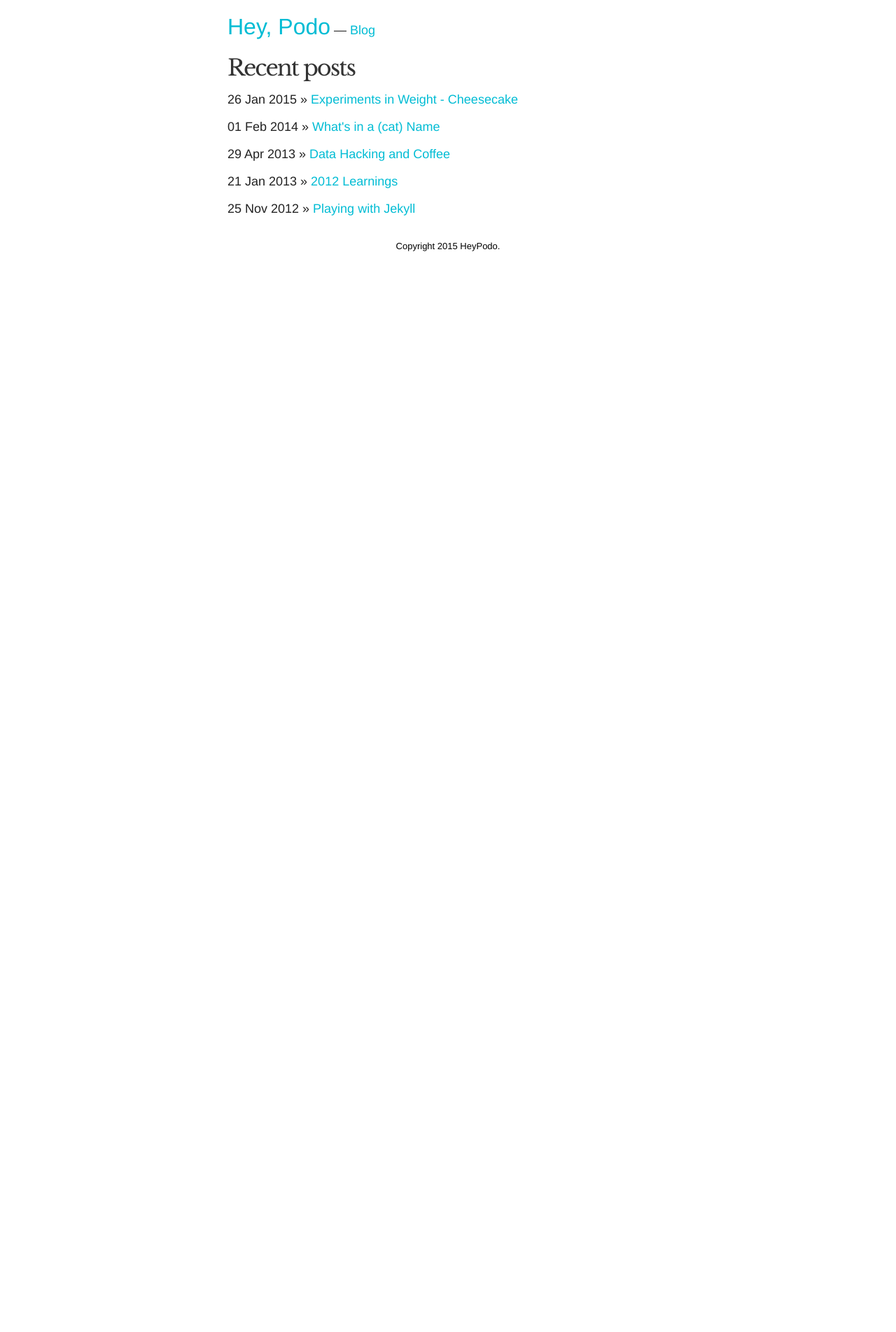
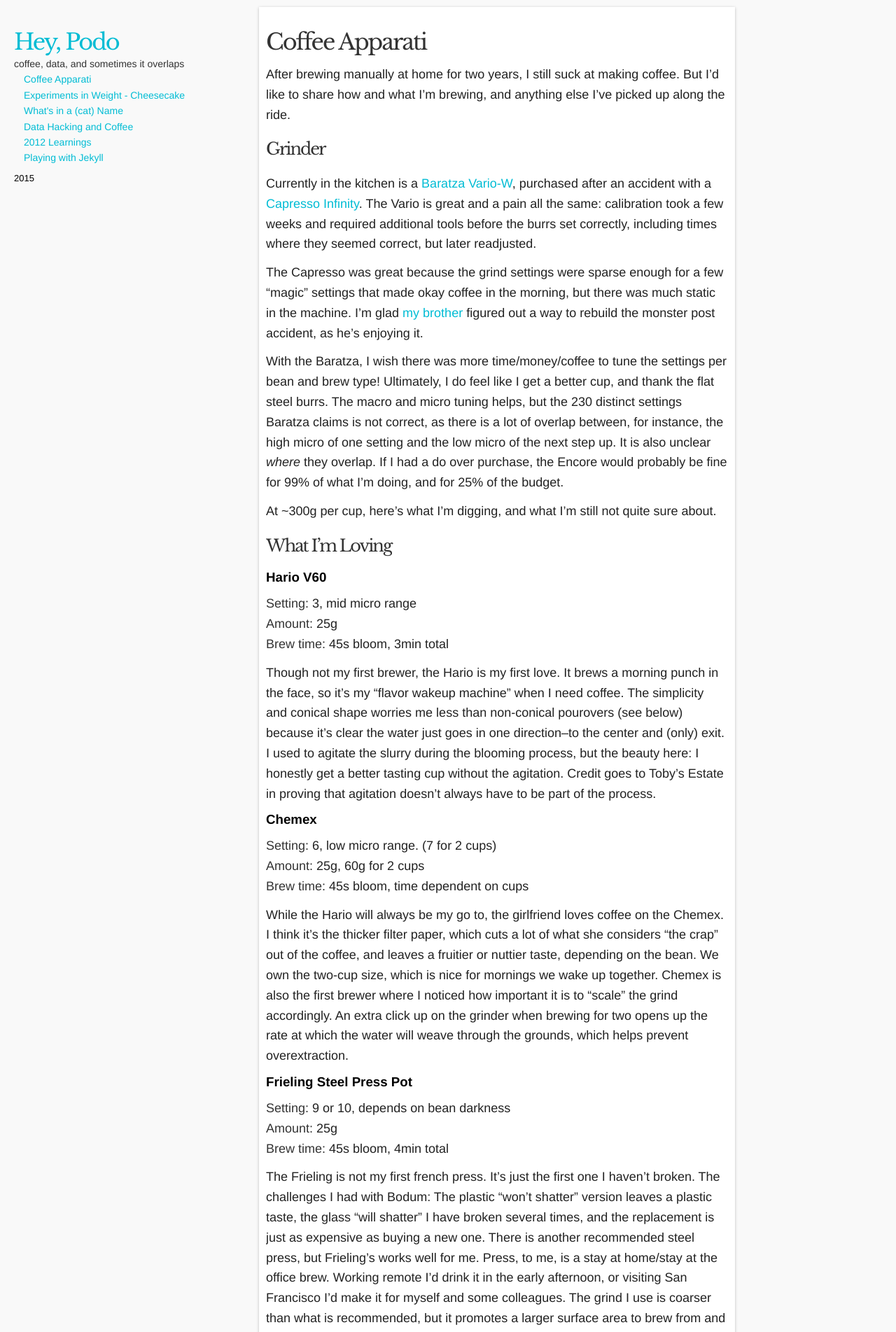
Before and after one commit to podopie/podopie.github.com, a Jekyll site: the page built from blog/index.html, in a window 1280 px wide. Shown: the top 1903 px of the page at 70% size. Built offline with Jekyll 4.4.1, drawn with Linux system fonts in a browser that asks for light colours; before the commit the page ends 900 px from its top, so only the background shows below that; some of the changed text lies outside the part shown.

Commit message:
adding a draft

```diff
--- a/_layouts/default.html
+++ b/_layouts/default.html
@@ -16,10 +16,18 @@
   <link href="/public/css/syntax.min.css" rel="stylesheet" media="screen">
 </head>
 <body class="blog">
+  <div class="nav-container home-posts">
+    <h1><a href="/">Hey, Podo</a></h1>
+      <p><strong>coffee, data, and sometimes it overlaps</strong></p>
+      <ul class="posts">
+        {% for post in site.posts limit:10 %}
+          <li><a href="{{ post.url }}">{{ post.title }}</a></li>
+        {% endfor %}
+      </ul>
+      <footer>2015</footer>
+  </div>
   <div class="blog-container">
-    <h1><a href="/">Hey, Podo</a><span class="secondary"> &mdash; <a href="/blog/index.html">Blog</a></span></h1>
-    {{ content }}
-    <footer>Copyright 2015 HeyPodo.</footer>
+      {{ content }}
   </div>
 </body>
 <script type="text/javascript">
--- /dev/null
+++ b/_posts/2015-01-26-coffee_apparati.md
@@ -0,0 +1,84 @@
+---
+layout: post
+title: Coffee Apparati
+---
+
+After brewing manually at home for two years, I still suck at making coffee. But I'd like to share how and what I'm brewing, and anything else I've picked up along the ride.
+
+## Grinder
+
+Currently in the kitchen is a [Baratza Vario-W](https://www.baratza.com/flat-burr-grinders/vario-w-grinder/), purchased after an accident with a [Capresso Infinity](http://www.capresso.com/coffee-grinders/conical-burr/infinity-conical-burr-grinder-stainless-steel.html). The Vario is great and a pain all the same: calibration took a few weeks and required additional tools before the burrs set correctly, including times where they seemed correct, but later readjusted.
+
+The Capresso was great because the grind settings were sparse enough for a few "magic" settings that made okay coffee in the morning, but there was much static in the machine. I'm glad [my brother](https://twitter.com/apodojil/status/532000257748779008) figured out a way to rebuild the monster post accident, as he's enjoying it.
+
+With the Baratza, I wish there was more time/money/coffee to tune the settings per bean and brew type! Ultimately, I do feel like I get a better cup, and thank the flat steel burrs. The macro and micro tuning helps, but the 230 distinct settings Baratza claims is not correct, as there is a lot of overlap between, for instance, the high micro of one setting and the low micro of the next step up. It is also unclear *where* they overlap. If I had a do over purchase, the Encore would probably be fine for 99% of what I'm doing, and for 25% of the budget.
+
+At ~300g per cup, here's what I'm digging, and what I'm still not quite sure about.
+
+## What I'm Loving
+
+### Hario V60
+
+**Setting**: 3, mid micro range<br />
+**Amount**: 25g<br />
+**Brew time**: 45s bloom, 3min total<br />
+
+Though not my first brewer, the Hario is my first love. It brews a morning punch in the face, so it's my "flavor wakeup machine" when I need coffee. The simplicity and conical shape worries me less than non-conical pourovers (see below) because it's clear the water just goes in one direction--to the center and (only) exit. I used to agitate the slurry during the blooming process, but the beauty here: I honestly get a better tasting cup without the agitation. Credit goes to Toby's Estate in proving that agitation doesn't always have to be part of the process.
+
+### Chemex
+
+**Setting**: 6, low micro range. (7 for 2 cups)<br />
+**Amount**: 25g, 60g for 2 cups<br />
+**Brew time**: 45s bloom, time dependent on cups<br />
+
+While the Hario will always be my go to, the girlfriend loves coffee on the Chemex. I think it's the thicker filter paper, which cuts a lot of what she considers "the crap" out of the coffee, and leaves a fruitier or nuttier taste, depending on the bean. We own the two-cup size, which is nice for mornings we wake up together. Chemex is also the first brewer where I noticed how important it is to "scale" the grind accordingly. An extra click up on the grinder when brewing for two opens up the rate at which the water will weave through the grounds, which helps prevent overextraction.
+
+### Frieling Steel Press Pot
+
+**Setting**: 9 or 10, depends on bean darkness<br />
+**Amount**: 25g<br />
+**Brew time**: 45s bloom, 4min total<br />
+
+The Frieling is not my first french press. It's just the first one I haven't broken. The challenges I had with Bodum: The plastic "won't shatter" version leaves a plastic taste, the glass "will shatter" I have broken several times, and the replacement is just as expensive as buying a new one. There is another recommended steel press, but Frieling's works well for me. Press, to me, is a stay at home/stay at the office brew. Working remote I'd drink it in the early afternoon, or visiting San Francisco I'd make it for myself and some colleagues. The grind I use is coarser than what is recommended, but it promotes a larger surface area to brew from and makes a thicker brew. The cup also tends to have less sludge, which is a nice bonus.
+
+I also will use the press pot for cold brew using a 1:4 - 1:6 ratio, brewing in the fridge. The next day, pour the concentrate through a Hario or chemex filter to remove the sediment. Then pour the remainder over a full cup of ice, add a smidge of milk (or don't!) and enjoy.
+
+## What I can't figure out
+
+### Aeropress
+
+**Setting**: 3, low micro range<br />
+**Amount**: 18g<br />
+**Brew time**: 45s bloom, 2min total<br />
+
+The Aeropress was gifted by a friend around Christmas time. I experimented with it for a month and gave up, only using it if there's not enough coffee beans to make a full cup from the Hario, but enough for the aeropress. My challenges:
+
+1. **Every recommended recipe is different**. I started with the recipe by Stumptown, but ended up testing the waters myself to add yet another recipe to the mix. Because of this...
+2. **Every cup tastes different**. Even after landing on a recipe I (kind of) like, I still can't get my coffee to taste the same every morning.
+
+I will consider myself an aeropress newb,as I'm sure others can brew it more consistently. Where I have found success:
+
+1. **Using single origin beans prepped for espresso**. The day I liked my aeropress was the day I brewed with Toby's Ethiopian Suke Quto. The flavors fit and worked for the two weeks I drank it (And later purchased another bag).
+2. **Making the recipe specific**. Stumptown's recipe refers to the numbers along the aeropress to brew; unless you set up the invert the same way every time and have a clear aeropress (mine is more opaque), this is difficult. My current recipe:
+    1. Bloom the 18g coffee with 60g water, with some agitation
+    2. Pour another 120g water
+    3. Cap, push to mug
+    4. Add water to taste (I generally will add another 60g)
+
+Perhaps I will revisit the aeropress when I'm more comfortable with experimenting, but for now, I'll save it for very specific coffee beans.
+
+### Cilio By Frieling Pour Over
+
+**Setting**: 4, mid micro range<br />
+**Amount**: 25g<br />
+**Brew time**: 45s bloom, 3min total<br />
+
+Oddly my first pour over purchase also became my least favorite. Maybe it was due to the inexperience at the time, but it always felt like the coffee was "off," especially after later picking up a Hario. I found it would never drip fast enough, even with a coarser grind. I'd love to try the Bonmac or Beehouse drippers in exchange. I've seen both used by many coffee shops in New York, so someone is brewing those correctly, somewhere.
+
+## Books (Battle of the James)
+
+I've read one and been recommended (and will read) the other:
+
+* **The Blue Bottle Craft of Coffee** I like this book because James Freeman is very specific about how he likes to brew, and how, I assume, Blue Bottle trains its baristas. By now I'm sure they might have changed some recipes but it's a good introduction to home brewing, the expense of espresso, and home of my favorite dessert recipes.
+
+* **The World Atlas of Coffee** I'm looking forward to this one after taking a cool brewing class at Toby's recently. James Hoffman is a very talented and only hearing great things about his book.
--- a/blog/index.html
+++ b/blog/index.html
@@ -1,11 +1,9 @@
 ---
 layout: default
 ---
-<div class="home-posts">
-  <h1>Recent posts</h1>
-  <ul class="posts">
-    {% for post in site.posts limit:10 %}
-      <li><span>{{ post.date | date_to_string }}</span> &raquo; <a href="{{ post.url }}">{{ post.title }}</a></li>
+<div class="post">
+    {% for post in site.posts limit:1 %}
+        <h1>{{ post.title }}</h1>
+        {{ post.content }}
     {% endfor %}
-  </ul>
 </div>
--- a/labs/index.html
+++ b/labs/index.html
@@ -2,11 +2,8 @@
 <link rel="stylesheet" href="custom.css">
 <body>
     <h1>Labs Home</h1>
-    <p><a href='gaintro.html'>Intro to Python Check</a></p>
-    <p><a href='gaintro2.html'>Intro to Python Check 2</a></p>
-    <p><a href='sleeponit.html'>Sleep Timer</a></p>
     <p><a href='data_science_python_workshop.html'>Intro to Python Class</a></p>
     <p><a href='whichseat.html'>Rebecca Black Seat Chooser</a></p>
-    <p><a href='android_home.html'>Android Home Screen Toy</a></p>
+    <p><a href='sleeponit.html'>Sleep Timer</a></p>
 </body>
 </html>
```
Also changed, not shown: index.html (+7 -8 lines), labs/android.css (deleted, +0 -119 lines), labs/android_home.html (deleted, +0 -88 lines), public/css/style.css (+30 -7 lines), labs/android.jpg (deleted), labs/custom.css (line endings or trailing spaces), public/css/style.min.css.
